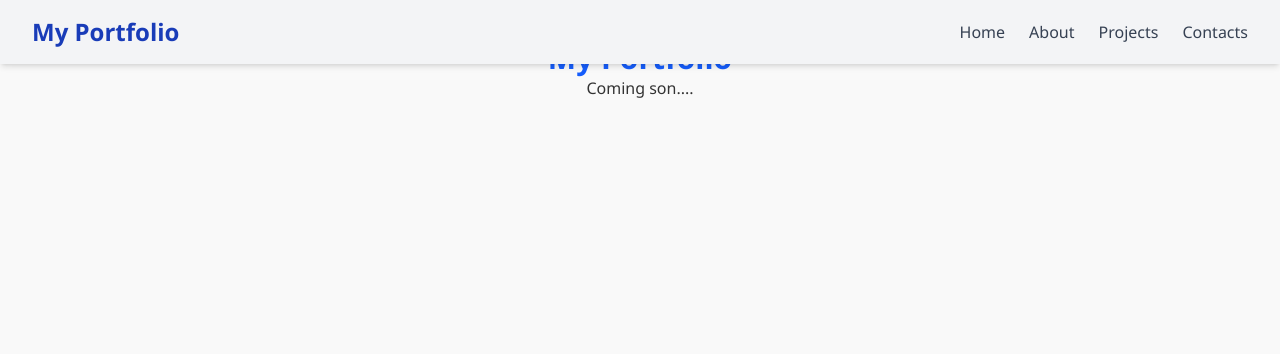
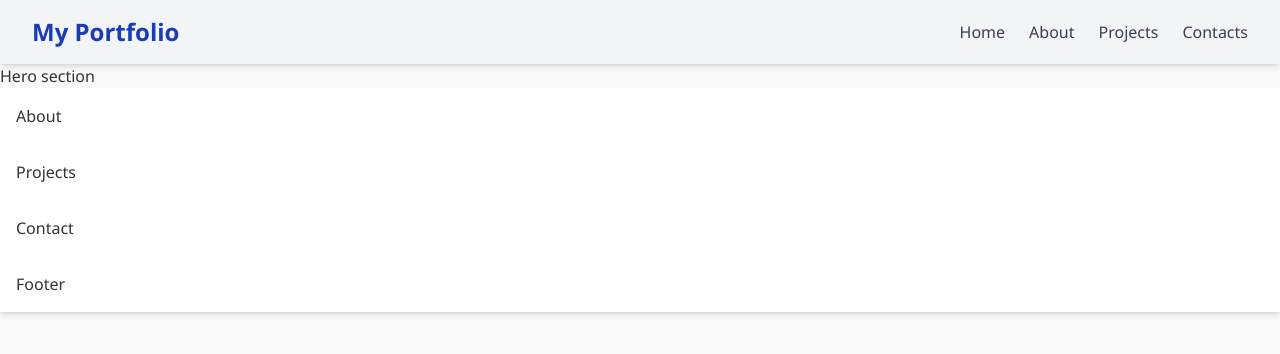
Before and after one commit to Ahmadi104/portfolio-with-reactjs, a React (Vite) app: page / in a window 1280 px wide. Shown: the top 354 px of the page. Built offline with nearby package versions, Linux system fonts and the light colour scheme.

Commit message:
made others components

```diff
--- a/src/App.css
+++ b/src/App.css
@@ -7,3 +7,6 @@ body {
   background-color: #f9f9f9;
   color: #333;
 }
+html {
+  scroll-behavior: smooth;
+}
--- a/src/App.jsx
+++ b/src/App.jsx
@@ -1,16 +1,20 @@
+import About from "./components/About";
+import Contact from "./components/Contact";
+import Footer from "./components/Footer";
+import Hero from "./components/Hero";
 import Navbar from "./components/Navbar";
+import Projects from "./components/Projects";
 
 function App() {
   return (
-    <>
+    <div className="pt-16">
       <Navbar />
-      <div>
-        <h1 className=" text-center text-3xl font-bold text-blue-600 mt-10">
-          My Portfolio
-        </h1>
-        <p className="text-center">Coming son....</p>
-      </div>
-    </>
+      <Hero />
+      <About />
+      <Projects />
+      <Contact />
+      <Footer />
+    </div>
   );
 }
 
--- /dev/null
+++ b/src/components/About.jsx
@@ -0,0 +1,13 @@
+import React from "react";
+
+function About() {
+  return (
+    <div className="bg-white shadow-md p-4">
+      <section id="about">
+        <h1>About</h1>
+      </section>
+    </div>
+  );
+}
+
+export default About;
--- /dev/null
+++ b/src/components/Contact.jsx
@@ -0,0 +1,13 @@
+import React from "react";
+
+function Contact() {
+  return (
+    <div className="bg-white shadow-md p-4">
+      <section id="contact">
+        <h1>Contact</h1>
+      </section>
+    </div>
+  );
+}
+
+export default Contact;
--- a/src/components/Footer.jsx
+++ b/src/components/Footer.jsx
@@ -2,7 +2,7 @@ import React from "react";
 
 function Footer() {
   return (
-    <div>
+    <div className="bg-white shadow-md p-4">
       <h1>Footer</h1>
     </div>
   );
--- /dev/null
+++ b/src/components/Hero.jsx
@@ -0,0 +1,11 @@
+import React from "react";
+
+function Hero() {
+  return (
+    <section id="hero" className="min-h-s">
+      <h1>Hero section</h1>
+    </section>
+  );
+}
+
+export default Hero;
--- /dev/null
+++ b/src/components/Projects.jsx
@@ -0,0 +1,13 @@
+import React from "react";
+
+function Projects() {
+  return (
+    <div className="bg-white shadow-md p-4">
+      <section id="projects">
+        <h1>Projects</h1>
+      </section>
+    </div>
+  );
+}
+
+export default Projects;
```
